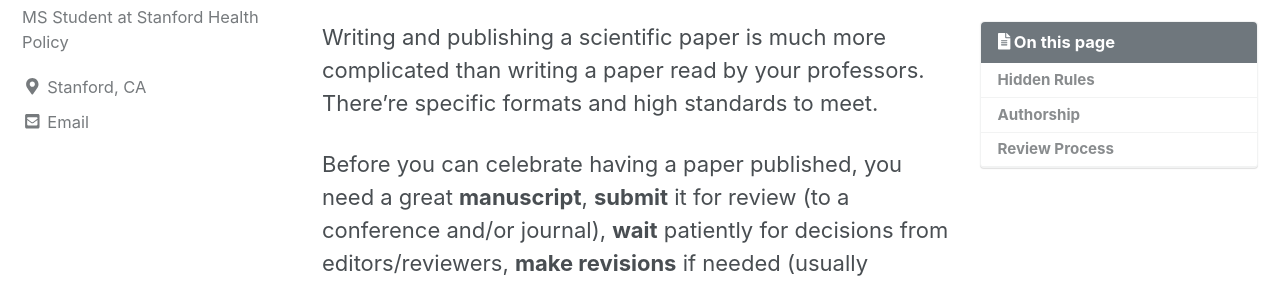
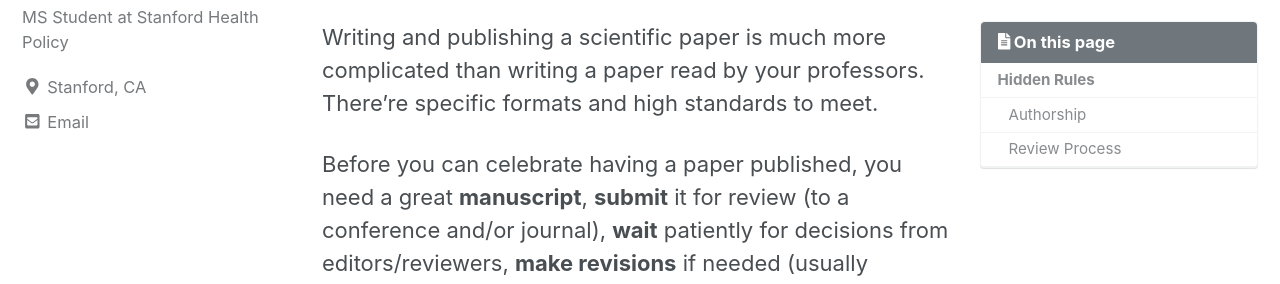
Before and after one commit to maryzhao0111/255_project, a Jekyll site: the page built from _posts/2023-05-24-d-publish.md, in a window 1280 px wide and 900 px high. Shown: the part 142-426 px from the top of the window. Built offline with Jekyll 4.4.1, drawn with Linux system fonts in a browser that asks for light colours; cached includes are drawn as plain includes; nearby versions of some CDN libraries; a script that is not in the unit is left out.

```diff
--- a/_posts/2023-05-24-d-publish.md
+++ b/_posts/2023-05-24-d-publish.md
@@ -18,7 +18,7 @@ But here’s a thing: there're many **hidden rules and norms that vary by discip
 
 Students and early career professionals often learn from their **tutors**, **mentors**, and **faculty advisors**, and **reading publications** in your field, particularly papers in your target journal(s) helps too.
 
-## Authorship
+### Authorship
 
 Authorship can be tricky, not as imagined, especially for people in the early stages of their careers.
 
@@ -26,7 +26,7 @@ Authorship can be tricky, not as imagined, especially for people in the early st
 
 And **ordering** authors can be challenging and sometimes leads to unintended effects. For instance, authors are typically listed alphabetically in the field of Economics. People with last names like *Aaron* have advantages over people like me with last names like *Zhao*.
 
-## Review Process
+### Review Process
 
 **Reviews can take weeks, months, or even years.** There can be multiple rounds of review, and many editors and reviewers are involved.
 
```
